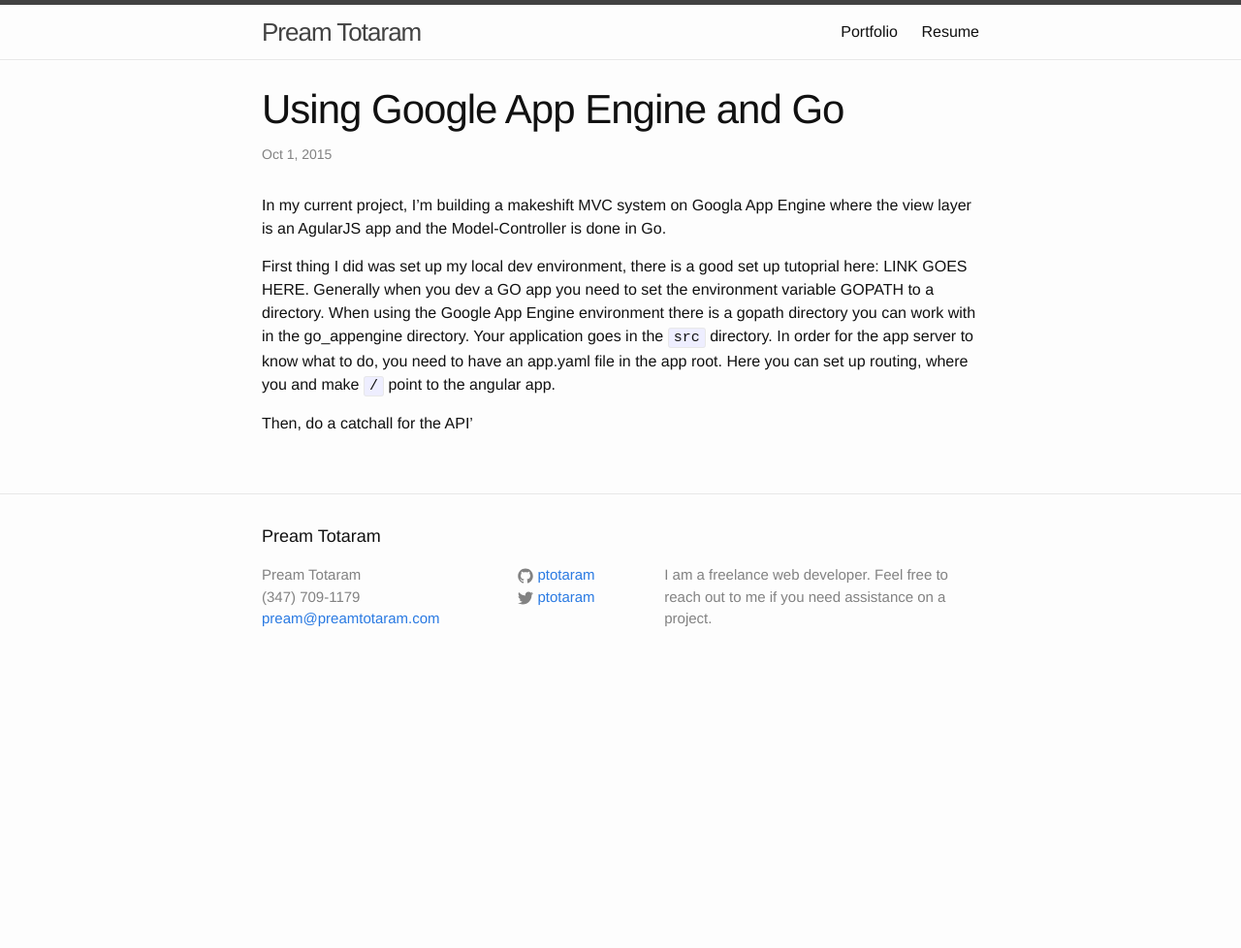
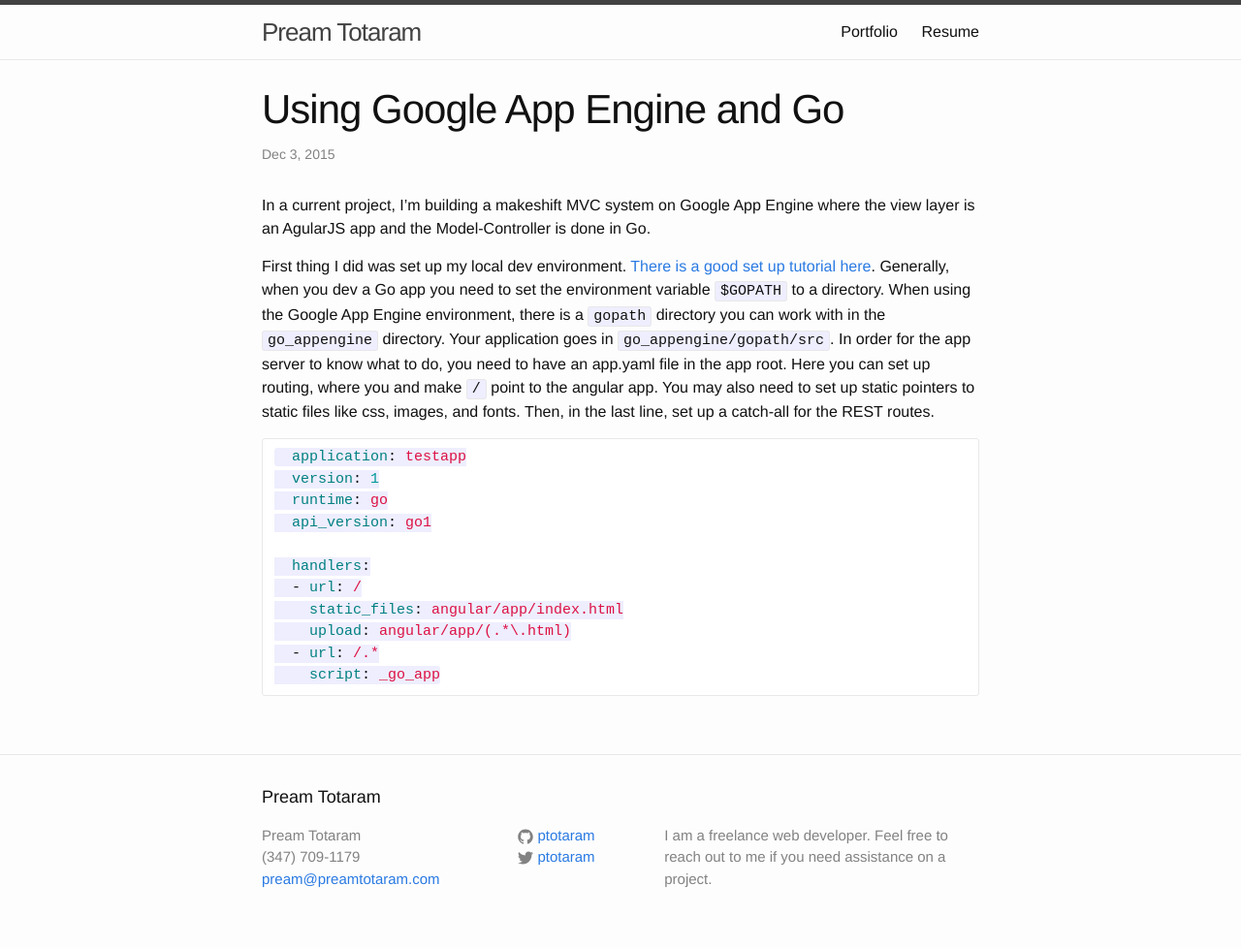
Before and after one commit to ptotaram/preamtotaram, a Jekyll site: the page built from _posts/2015-10-1-using-google-app-engine-and-go.md, in a window 1280 px wide. Shown: the whole page at 97% size. Built offline with Jekyll 4.4.1, drawn with Linux system fonts in a browser that asks for light colours; Markdown is read by kramdown in place of the engine named in the settings; before the commit the page ends 900 px from its top, so only the background shows below that.

Commit message:
update post

````diff
--- a/_posts/2015-10-1-using-google-app-engine-and-go.md
+++ b/_posts/2015-10-1-using-google-app-engine-and-go.md
@@ -1,13 +1,31 @@
 ---
 layout: post
 title: Using Google App Engine and Go
-date: 2015-10-1
+date: 2015-12-3
 categories: development fullstack google-app-engine go
 ---
 
-In my current project, I'm building a makeshift MVC system on Googla App Engine where the view layer is an AgularJS app and the Model-Controller is done in Go.
+In a current project, I'm building a makeshift MVC system on Google App Engine where the view layer is an AgularJS app and the Model-Controller is done in Go.
 
-First thing I did was set up my local dev environment, there is a good set up tutoprial here: LINK GOES HERE.
-Generally when you dev a GO app you need to set the environment variable GOPATH to a directory. When using the Google App Engine environment there is a gopath directory you can work with in the go_appengine directory.  Your application goes in the ```src``` directory.  In order for the app server to know what to do, you need to have an app.yaml file in the app root.  Here you can set up routing, where you and make ```/``` point to the angular app.
+First thing I did was set up my local dev environment. [There is a good set up tutorial here](https://cloud.google.com/appengine/docs/go/tools/devserver?hl=en).
+Generally, when you dev a Go app you need to set the environment variable `$GOPATH` to a directory.
+When using the Google App Engine environment, there is a `gopath` directory you can work with in the `go_appengine` directory.
+Your application goes in `go_appengine/gopath/src`.
+In order for the app server to know what to do, you need to have an app.yaml file in the app root.
+Here you can set up routing, where you and make `/` point to the angular app.
+You may also need to set up static pointers to static files like css, images, and fonts.
+Then, in the last line, set up a catch-all for the REST routes.
 
-Then, do a catchall for the API'
+```yaml
+  application: testapp
+  version: 1
+  runtime: go
+  api_version: go1
+
+  handlers:
+  - url: /
+    static_files: angular/app/index.html
+    upload: angular/app/(.*\.html)
+  - url: /.*
+    script: _go_app
+```
````
